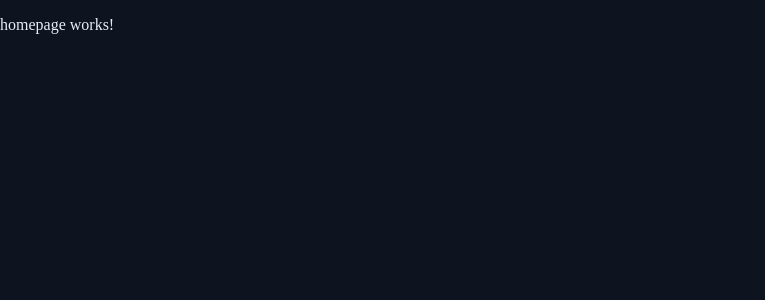
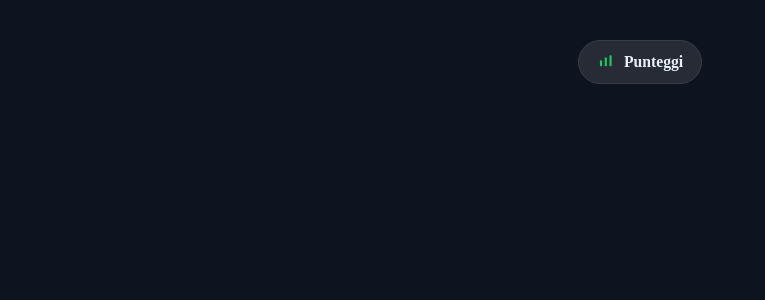
Before and after one commit to ChrisBolis99/fantaLucca, an Angular app: page / in a window 1280 px wide. Shown: the top 300 px of the page, without its empty margins (0-765 px from the left). Built offline with nearby package versions, Linux system fonts and the light colour scheme.

Commit message:
Add Score button

```diff
--- a/src/app/components/scoreset-display-component/scoreset-display-component.html
+++ b/src/app/components/scoreset-display-component/scoreset-display-component.html
@@ -1,13 +1,13 @@
-<div class="ruleset-display">
+<div class="scoreset-display">
   <h2 class="page-title">
     {{ kind() === RulesKind.Captain ? 'Regole Capitano' : 'Regole Team' }}
   </h2>
 
-  <div class="rules-grid">
-    <section class="rules-group">
+  <div class="scores-grid">
+    <section class="scores-group">
       <h3 class="section-title section-title--bonus">Bonus</h3>
       @if (bonusRules().length > 0) {
-        <div class="rules-list">
+        <div class="scores-button">
           @for (rule of bonusRules(); track trackByText($index, rule)) {
             <app-scoring-event-component [rule]="rule"></app-scoring-event-component>
           }
@@ -17,10 +17,10 @@
       }
     </section>
 
-    <section class="rules-group">
+    <section class="scores-group">
       <h3 class="section-title section-title--malus">Malus</h3>
       @if (malusRules().length > 0) {
-        <div class="rules-list">
+        <div class="scores-list">
           @for (rule of malusRules(); track trackByText($index, rule)) {
             <app-scoring-event-component [rule]="rule"></app-scoring-event-component>
           }
--- a/src/app/components/scoreset-display-component/scoreset-display-component.scss
+++ b/src/app/components/scoreset-display-component/scoreset-display-component.scss
@@ -1,4 +1,4 @@
-.ruleset-display {
+.scoreset-display {
   padding: 24px;
   background: var(--surface-1);
   border: 1px solid var(--surface-border);
@@ -13,7 +13,7 @@
   font-weight: 700;
 }
 
-.rules-grid {
+.scores-grid {
   display: grid;
   grid-template-columns: 1fr 1fr;
   gap: 32px;
@@ -25,7 +25,7 @@
   }
 }
 
-.rules-group {
+.scores-group {
   display: flex;
   flex-direction: column;
 }
@@ -57,10 +57,10 @@
   }
 }
 
-.section-title--bonus { --accent: var(--good); --icon: "▲"; }
-.section-title--malus { --accent: var(--bad);  --icon: "▼"; }
+.section-title--bonus { --accent: var(--score-positive); --icon: "▲"; }
+.section-title--malus { --accent: var(--score-negative);  --icon: "▼"; }
 
-.rules-list {
+.scores-list {
   display: flex;
   flex-direction: column;
 }
--- a/src/app/pages/homepage/homepage.html
+++ b/src/app/pages/homepage/homepage.html
@@ -1 +1,10 @@
-<p>homepage works!</p>
+<div class="home">
+  <a class="scores-button" routerLink="/punteggi" aria-label="Vai alla pagina Punteggi">
+    <svg class="scores-icon" viewBox="0 0 24 24" aria-hidden="true">
+      <rect x="4"   y="10" width="3" height="8"  rx="1"></rect>
+      <rect x="10.5" y="6" width="3" height="12" rx="1"></rect>
+      <rect x="17"  y="3"  width="3" height="15" rx="1"></rect>
+    </svg>
+    <span class="scores-label">Punteggi</span>
+  </a>
+</div>
--- a/src/app/pages/homepage/homepage.scss
+++ b/src/app/pages/homepage/homepage.scss
@@ -0,0 +1,39 @@
+.home {
+  display: grid;
+  place-items: center;
+  padding: 40px 16px;
+}
+
+.scores-button {
+  display: inline-flex;
+  align-items: center;
+  gap: 0.6rem;
+  padding: 12px 18px;
+  border-radius: 9999px;
+  background: var(--surface-2);
+  border: 1px solid var(--surface-border);
+  color: var(--text);
+  text-decoration: none;
+  font-weight: 600;
+  line-height: 1;
+  user-select: none;
+}
+
+.scores-button:hover { filter: brightness(1.05); }
+.scores-button:active { transform: translateY(1px); }
+.scores-button:focus-visible {
+  outline: 2px solid var(--score-positive);
+  outline-offset: 2px;
+  border-color: var(--score-positive);
+}
+
+.scores-icon {
+  width: 1.1rem;
+  height: 1.1rem;
+  display: inline-block;
+  flex: 0 0 auto;
+  fill: currentColor;
+  color: var(--score-positive);
+}
+
+.scores-label { font-size: 0.98rem; }
--- a/src/styles.scss
+++ b/src/styles.scss
@@ -3,8 +3,8 @@
   --text: #E6EEF7;
   --muted: #94A3B8;
   --divider: rgba(148,163,184,.18);
-  --good: #22C55E;
-  --bad:  #EF4444;
+  --score-positive: #22C55E;
+  --score-negative:  #EF4444;
 
   --surface-1: color-mix(in srgb, var(--bg), white 6%);
   --surface-2: color-mix(in srgb, var(--bg), white 10%);
```
Also changed, not shown: src/app/pages/homepage/homepage.ts (+3 -4 lines).
